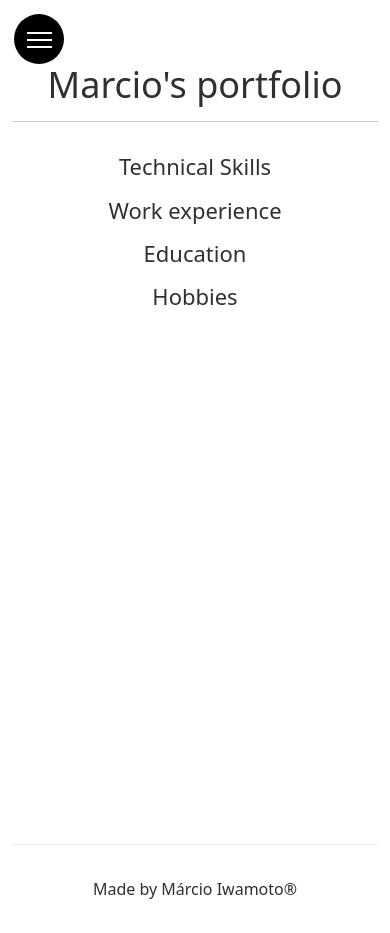
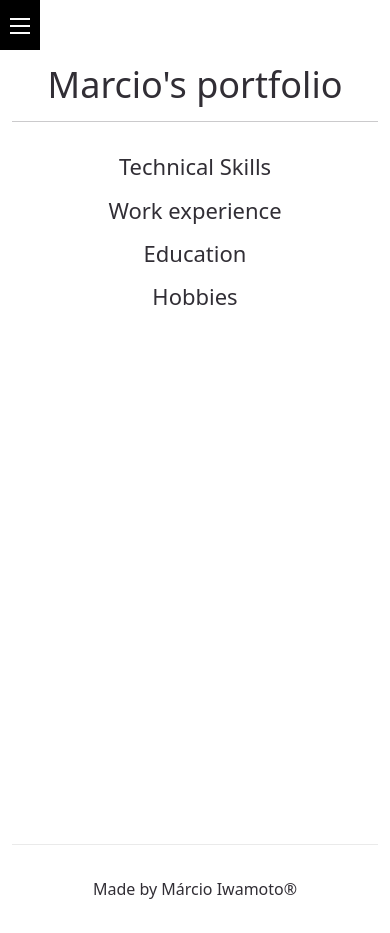
Before and after one commit to marcio-kendi/MarcioPortfolio, a Next.js app: page / in a window 390 px wide. Built offline with nearby package versions, Linux system fonts and the light colour scheme.

Commit message:
mobile btn style changes

```diff
--- a/styles/Home.module.scss
+++ b/styles/Home.module.scss
@@ -289,7 +289,9 @@ $font-large: 32px;
     flex-direction: column;
   }
   .menuBtn {
-    top: 14px;
-    left: 14px;
+    top: 0px;
+    left: 0px;
+    border-radius: 0px;
+    width: 40px;
   }
 }
```
